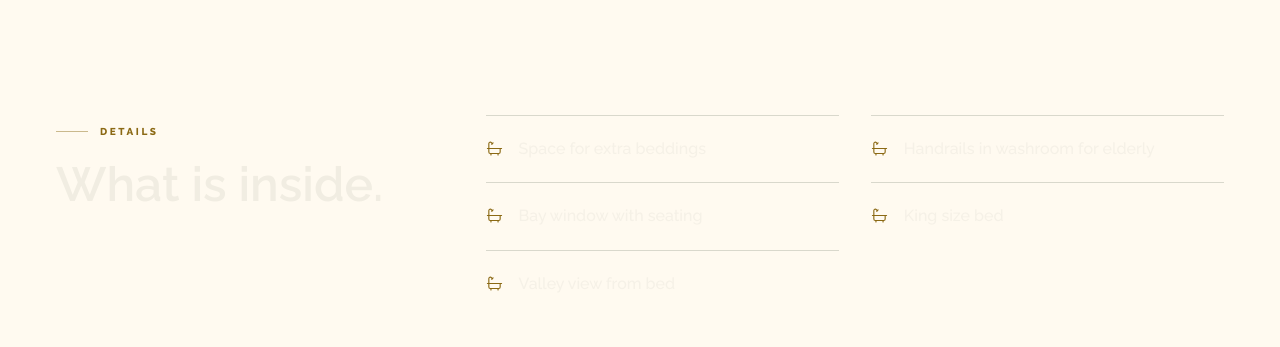
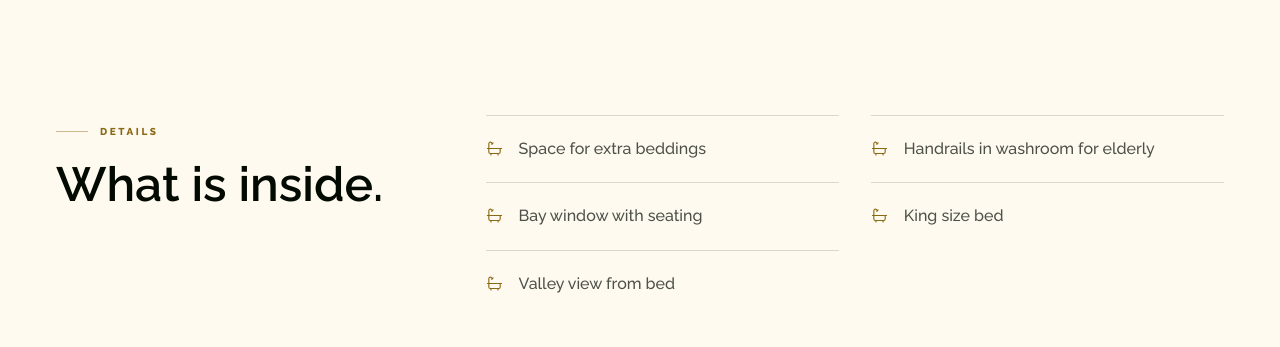
Before and after one commit to theone14122000/shire, a Next.js app: page /rooms/blue-pine in a window 1280 px wide. Shown: the part 1460-1807 px from the top of the page. Built offline with nearby package versions, Linux system fonts and the light colour scheme.

Commit message:
fix: dark text on light Details section in room page

```diff
--- a/app/components/rooms/RoomPageContent.tsx
+++ b/app/components/rooms/RoomPageContent.tsx
@@ -134,7 +134,7 @@ export function RoomPageContent({ room }: { room: Room }) {
             <div className="grid gap-8 lg:grid-cols-[0.7fr_1.3fr] lg:items-start">
               <div>
                 <span className="luxe-kicker text-gold-700">Details</span>
-                <h2 className="mt-5 font-display text-4xl font-semibold leading-[1.06] text-parchment sm:text-5xl">
+                <h2 className="mt-5 font-display text-4xl font-semibold leading-[1.06] text-emerald-950 sm:text-5xl">
                   What is inside.
                 </h2>
               </div>
@@ -148,7 +148,7 @@ export function RoomPageContent({ room }: { room: Room }) {
                 {room.facilities.map((facility) => (
                   <motion.div key={facility} variants={fadeUp} className="flex gap-4 border-t border-emerald-900/15 pt-5">
                     <Bath className="mt-1 shrink-0 text-gold-700" size={17} strokeWidth={1.6} />
-                    <p className="text-base leading-[1.65] text-parchment/70">{facility}</p>
+                    <p className="text-base leading-[1.65] text-emerald-950/70">{facility}</p>
                   </motion.div>
                 ))}
               </motion.div>
```
